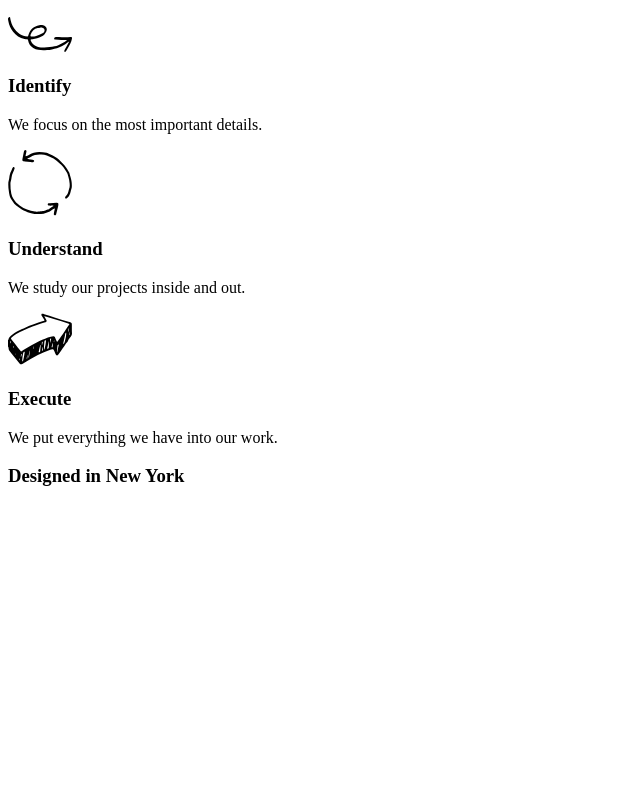
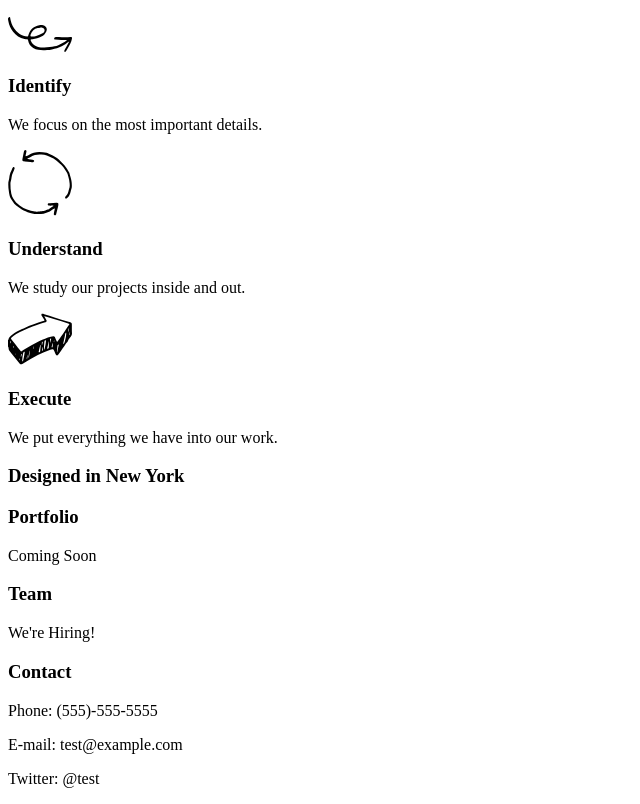
Before and after one commit to Jasonny/Broadway, a plain HTML site: page index.html in a window 1280 px wide. Shown: the part 168-972 px from the top of the page, without its empty margins (0-640 px from the left). Before the commit the page ends 800 px from the top, so only its background shows below. Drawn offline with Linux system fonts and the light colour scheme.

Commit message:
work, team, contact

```diff
--- a/index.html
+++ b/index.html
@@ -4,7 +4,13 @@
   <link href="./resources/css/style.css" type="text/css" rel="stylesheet">
   <title>Broadway</title>
 </head>
+
+<body>
+
+
 <!--Header Section -->
+
+
 <div id="header" class="home">
   <h1>Broadway Design<h1>
 
@@ -59,14 +65,39 @@
 
 </div>
 
+<!-- Portfolio Section -->
+
+<div class="work">
+
+  <h3>Portfolio</h3>
+  <p>Coming Soon</p>
+
+
+</div>
+
+<!-- Team Section -->
+
+
+<div class=team"">
+
+    <h3>Team</h3>
+    <p>We're Hiring!</p>
+
+
+</div>
+
+
+<div class="contact">
+
+    <h3>Contact</h3>
+    <p>Phone: (555)-555-5555</p>
+    <p>E-mail: test@example.com</p>
+    <p>Twitter: @test</p>
+
+</div>
 
 
 
-<div class=""></div>
-<div class=""></div>
-<div class=""></div>
-
-<body>
 
 </body>
 
```
